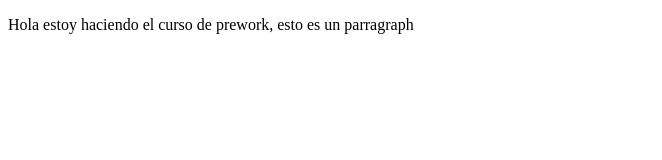
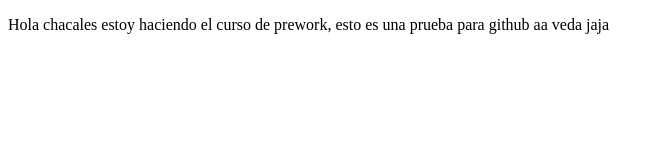
Before and after one commit to Santalash/proyectoDemoCursoPrework, a plain HTML site: page index.html in a window 1280 px wide. Shown: the whole page, without its empty margins (0-662 px from the left). Drawn offline with Linux system fonts and the light colour scheme.

Commit message:
prueba github1

```diff
--- a/index.html
+++ b/index.html
@@ -8,7 +8,7 @@
 </head>
 <body>
     <p>
-        Hola estoy haciendo el curso de prework, esto es un parragraph
+        Hola chacales estoy haciendo el curso de prework, esto es una prueba para github aa veda jaja
     </p>
 
 </body>
```
